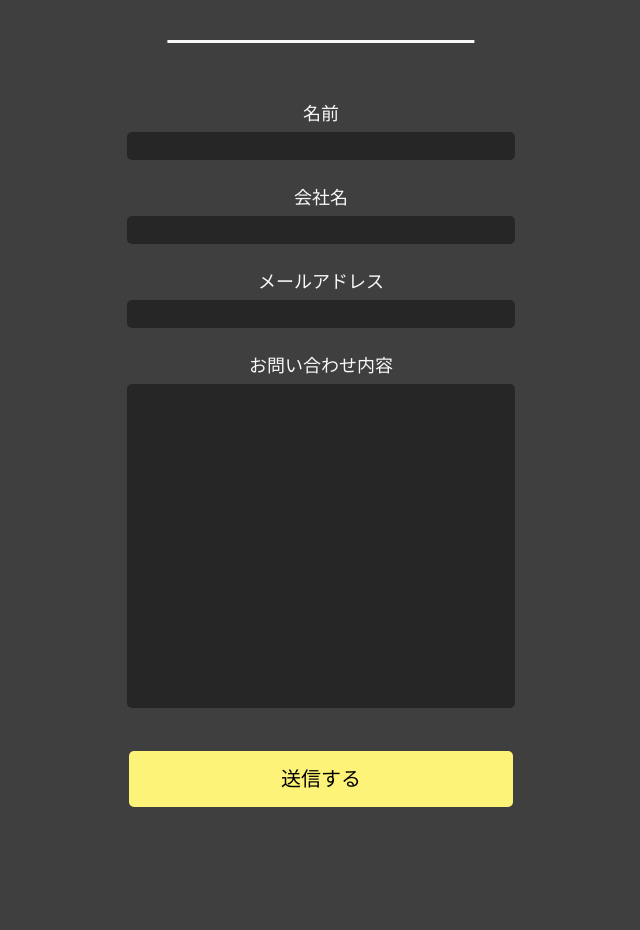
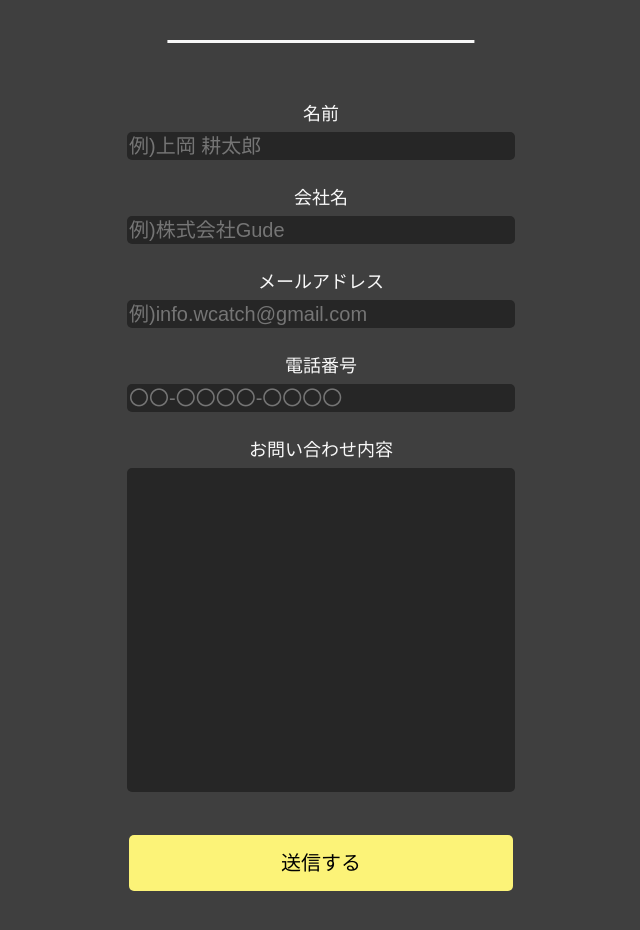
Before and after one commit to gudegithub/W-Catch_LP, a plain HTML site: page index.html in a window 1280 px wide. Shown: the part 4160-5090 px from the top of the page, without its empty margins (319-959 px from the left). Drawn offline with nearby package versions, Linux system fonts and the light colour scheme.

Commit message:
電話番号入力欄、アラート表示

```diff
--- a/index.html
+++ b/index.html
@@ -157,15 +157,33 @@
       <form action="mailform-v7.2/php/mailform.php" method="post" id="mail_form">
         <dl>
           <dt>名前</dt>
-          <dd><input class="required" id="name_1" type="text" name="name_1" placeholder=""><br></dd>
+          <dd>
+            <input class="required" id="name_1" type="text" name="name_1" placeholder="例)上岡 耕太郎" required>
+            <span id="name_error" class="error_m"></span>
+            <br>
+          </dd>
           <dt>会社名</dt>
-          <dd><input class="required" id="company" type="text" name="company" placeholder=""></dd>
+          <dd>
+            <input class="required" id="company" type="text" name="company" placeholder="例)株式会社Gude" required>
+            <span id="company_error" class="error_m"></span>
+          </dd>
           <dt>メールアドレス</dt>
-          <dd><input class="required" id="mail_address" type="email" name="mail_address" placeholder=""></dd>
+          <dd>
+            <input class="required" id="mail_address" type="email" name="mail_address" placeholder="例)info.wcatch@gmail.com" required>
+            <span id="mail_address_error" class="error_m"></span>
+          </dd>
+          <dt>電話番号</dt>
+          <dd>
+            <input class="required" id="tell" type="tel" name="tell" placeholder="〇〇-〇〇〇〇-〇〇〇〇" required>
+            <span id="tell_error" class="error_m"></span>
+          </dd>
           <dt>お問い合わせ内容</dt>
-          <dd class="required"><textarea id="contents" name="contents" cols="40" rows="5"></textarea></dd>
+          <dd class="required">
+            <textarea id="contents" name="contents" cols="40" rows="5" required></textarea>
+            <span id="contents_error" class="error_m"></span>
+          </dd>
         </dl>
-        <p id="form_submit"><input type="button" id="form_submit_button" value="送信する" /></p>
+        <p id="form_submit"><input type="button" id="form_submit_button" value="送信する" onclick="input_check()"/></p>
       </form>
     </article>
     <footer>
@@ -175,6 +193,8 @@
     </footer>
     <!-- 自前のJS -->
     <script type="text/javascript" src="js/script.js"></script>
+      <!-- エラーメッセージJS -->
+    <script type="text/javascript" src="js/error_message.js"></script>
     <!-- メールフォームのJS,PHP -->
     <script src="//ajax.googleapis.com/ajax/libs/jquery/1.12.2/jquery.min.js"></script>
     <script src="mailform-v7.2/js/mailform-js.php"></script>
```
